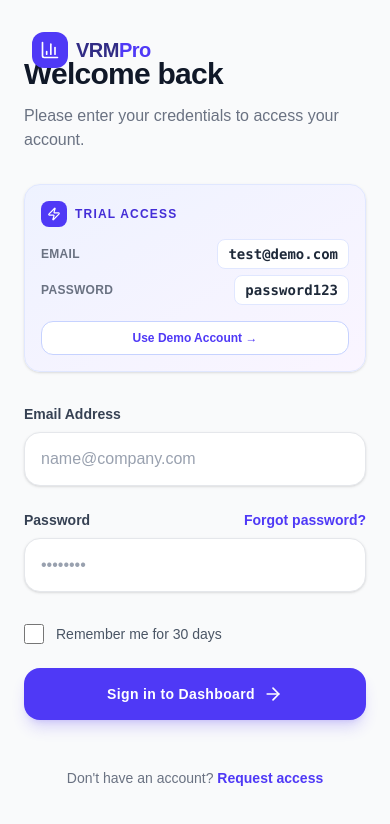
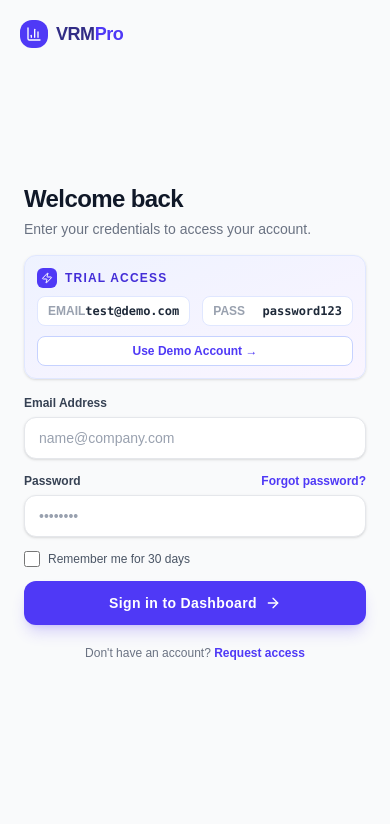
Before and after one commit to ronak1501/InvestorPulse, a Next.js app: page /login in a window 390 px wide. Shown: the top 824 px of the page. Built offline with nearby package versions, Linux system fonts and the light colour scheme.

Commit message:
fix: compact login page to fit in single viewport without scrolling

```diff
--- a/src/app/login/page.tsx
+++ b/src/app/login/page.tsx
@@ -24,114 +24,109 @@ export default function LoginPage() {
     }
 
     return (
-        <div className="flex min-h-screen bg-gray-50">
+        <div className="flex h-screen bg-gray-50 overflow-hidden">
             {/* Left Side - Brand / Visual */}
             <div className="hidden lg:flex lg:w-1/2 relative bg-indigo-900 overflow-hidden">
-                {/* Background decorative elements */}
                 <div className="absolute inset-0 bg-[url('https://www.transparenttextures.com/patterns/cubes.png')] opacity-10 mix-blend-overlay"></div>
                 <div className="absolute -top-24 -left-24 w-96 h-96 bg-indigo-500 rounded-full mix-blend-multiply filter blur-[100px] opacity-60"></div>
                 <div className="absolute bottom-1/4 -right-24 w-96 h-96 bg-cyan-400 rounded-full mix-blend-multiply filter blur-[100px] opacity-40"></div>
 
-                <div className="relative z-10 flex flex-col justify-center p-16 text-white h-full w-full">
-                    <div className="flex items-center gap-3 mb-16">
-                        <div className="bg-white/10 p-3 rounded-2xl backdrop-blur-md border border-white/20 shadow-xl">
-                            <BarChart3 className="w-8 h-8 text-cyan-300" />
+                <div className="relative z-10 flex flex-col justify-center p-10 text-white h-full w-full">
+                    <div className="flex items-center gap-2.5 mb-8">
+                        <div className="bg-white/10 p-2.5 rounded-xl backdrop-blur-md border border-white/20 shadow-xl">
+                            <BarChart3 className="w-6 h-6 text-cyan-300" />
                         </div>
-                        <span className="text-3xl font-extrabold tracking-tight">VRM<span className="text-cyan-300 font-light">Pro</span></span>
+                        <span className="text-2xl font-extrabold tracking-tight">VRM<span className="text-cyan-300 font-light">Pro</span></span>
                     </div>
 
-                    <h1 className="text-5xl font-extrabold leading-tight mb-8 tracking-tight">
+                    <h1 className="text-4xl font-extrabold leading-tight mb-4 tracking-tight">
                         Intelligent Wealth <br /> Management
                     </h1>
-                    <p className="text-lg text-indigo-200 mb-12 max-w-md leading-relaxed font-medium">
+                    <p className="text-sm text-indigo-200 mb-8 max-w-md leading-relaxed font-medium">
                         Access real-time analytics, investor insights, and predictive panic risk models all in one unified dashboard.
                     </p>
 
-                    <div className="space-y-6">
-                        <div className="flex items-center gap-4 text-indigo-50 border border-indigo-800/60 bg-indigo-800/30 p-4 rounded-2xl backdrop-blur-sm max-w-sm border-l-4 border-l-cyan-400">
-                            <div className="bg-indigo-900/50 p-2.5 rounded-xl">
-                                <ShieldCheck className="w-6 h-6 text-cyan-400" />
+                    <div className="space-y-3">
+                        <div className="flex items-center gap-3 text-indigo-50 border border-indigo-800/60 bg-indigo-800/30 p-3 rounded-xl backdrop-blur-sm max-w-sm border-l-4 border-l-cyan-400">
+                            <div className="bg-indigo-900/50 p-2 rounded-lg">
+                                <ShieldCheck className="w-5 h-5 text-cyan-400" />
                             </div>
-                            <span className="font-semibold tracking-wide">Bank-Grade Security</span>
+                            <span className="font-semibold text-sm tracking-wide">Bank-Grade Security</span>
                         </div>
-                        <div className="flex items-center gap-4 text-indigo-50 border border-indigo-800/60 bg-indigo-800/30 p-4 rounded-2xl backdrop-blur-sm max-w-sm border-l-4 border-l-purple-400">
-                            <div className="bg-indigo-900/50 p-2.5 rounded-xl">
-                                <PieChart className="w-6 h-6 text-purple-400" />
+                        <div className="flex items-center gap-3 text-indigo-50 border border-indigo-800/60 bg-indigo-800/30 p-3 rounded-xl backdrop-blur-sm max-w-sm border-l-4 border-l-purple-400">
+                            <div className="bg-indigo-900/50 p-2 rounded-lg">
+                                <PieChart className="w-5 h-5 text-purple-400" />
                             </div>
-                            <span className="font-semibold tracking-wide">Advanced Portfolio Analytics</span>
+                            <span className="font-semibold text-sm tracking-wide">Advanced Portfolio Analytics</span>
                         </div>
                     </div>
                 </div>
             </div>
 
             {/* Right Side - Form */}
-            <div className="flex-1 flex flex-col items-center justify-center p-6 sm:p-12 relative xl:p-24">
+            <div className="flex-1 flex flex-col items-center justify-center px-6 sm:px-10 relative">
                 {/* Mobile brand header */}
-                <div className="absolute top-8 left-8 flex lg:hidden items-center gap-2 text-indigo-900">
-                    <div className="bg-indigo-600 p-2 rounded-xl text-white">
-                        <BarChart3 className="w-5 h-5" />
+                <div className="absolute top-5 left-5 flex lg:hidden items-center gap-2 text-indigo-900">
+                    <div className="bg-indigo-600 p-1.5 rounded-xl text-white">
+                        <BarChart3 className="w-4 h-4" />
                     </div>
-                    <span className="text-xl font-extrabold tracking-tight">VRM<span className="text-indigo-600">Pro</span></span>
+                    <span className="text-lg font-extrabold tracking-tight">VRM<span className="text-indigo-600">Pro</span></span>
                 </div>
 
-                <div className="w-full max-w-[420px]">
-                    <div className="mb-8 lg:mb-10">
-                        <h2 className="text-3xl font-extrabold text-gray-900 mb-3 tracking-tight">Welcome back</h2>
-                        <p className="text-gray-500 font-medium">Please enter your credentials to access your account.</p>
+                <div className="w-full max-w-[400px]">
+                    <div className="mb-4">
+                        <h2 className="text-2xl font-extrabold text-gray-900 mb-1 tracking-tight">Welcome back</h2>
+                        <p className="text-sm text-gray-500 font-medium">Enter your credentials to access your account.</p>
                     </div>
 
                     {/* Demo Credentials Banner */}
-                    <div className="mb-8 rounded-2xl border border-indigo-100 bg-gradient-to-br from-indigo-50 to-purple-50 p-4 shadow-sm">
-                        <div className="flex items-center gap-2 mb-3">
-                            <div className="bg-indigo-600 p-1.5 rounded-lg">
-                                <Zap className="w-3.5 h-3.5 text-white" />
+                    <div className="mb-4 rounded-xl border border-indigo-100 bg-gradient-to-br from-indigo-50 to-purple-50 p-3 shadow-sm">
+                        <div className="flex items-center gap-2 mb-2">
+                            <div className="bg-indigo-600 p-1 rounded-md">
+                                <Zap className="w-3 h-3 text-white" />
                             </div>
                             <span className="text-xs font-bold text-indigo-700 uppercase tracking-widest">Trial Access</span>
                         </div>
-                        <div className="space-y-1.5 mb-4">
-                            <div className="flex items-center justify-between">
-                                <span className="text-xs font-semibold text-gray-500 uppercase tracking-wide">Email</span>
-                                <span className="text-sm font-bold text-gray-800 font-mono bg-white px-2.5 py-1 rounded-lg border border-indigo-100">{DEMO_EMAIL}</span>
+                        <div className="flex items-center gap-3 mb-2.5">
+                            <div className="flex-1 flex items-center justify-between bg-white rounded-lg px-2.5 py-1.5 border border-indigo-100">
+                                <span className="text-xs font-semibold text-gray-400 uppercase">Email</span>
+                                <span className="text-xs font-bold text-gray-800 font-mono">{DEMO_EMAIL}</span>
                             </div>
-                            <div className="flex items-center justify-between">
-                                <span className="text-xs font-semibold text-gray-500 uppercase tracking-wide">Password</span>
-                                <span className="text-sm font-bold text-gray-800 font-mono bg-white px-2.5 py-1 rounded-lg border border-indigo-100">{DEMO_PASSWORD}</span>
+                            <div className="flex-1 flex items-center justify-between bg-white rounded-lg px-2.5 py-1.5 border border-indigo-100">
+                                <span className="text-xs font-semibold text-gray-400 uppercase">Pass</span>
+                                <span className="text-xs font-bold text-gray-800 font-mono">{DEMO_PASSWORD}</span>
                             </div>
                         </div>
                         <button
                             type="button"
                             onClick={fillDemoCredentials}
-                            className="w-full text-center text-xs font-bold text-indigo-600 bg-white border border-indigo-200 hover:bg-indigo-600 hover:text-white hover:border-indigo-600 rounded-xl py-2 transition-all duration-200 active:scale-[0.98]"
+                            className="w-full text-center text-xs font-bold text-indigo-600 bg-white border border-indigo-200 hover:bg-indigo-600 hover:text-white hover:border-indigo-600 rounded-lg py-1.5 transition-all duration-200 active:scale-[0.98]"
                         >
                             Use Demo Account →
                         </button>
                     </div>
 
                     {state.error && (
-                        <div className="mb-8 rounded-2xl bg-red-50 p-4 text-sm text-red-700 border border-red-100 flex items-start shadow-sm">
-                            <div className="flex-shrink-0 mr-3">
-                                <svg className="h-5 w-5 text-red-500" viewBox="0 0 20 20" fill="currentColor">
+                        <div className="mb-3 rounded-xl bg-red-50 p-3 text-xs text-red-700 border border-red-100 flex items-start shadow-sm">
+                            <svg className="h-4 w-4 text-red-500 mr-2 flex-shrink-0 mt-0.5" viewBox="0 0 20 20" fill="currentColor">
                                 <path fillRule="evenodd" d="M10 18a8 8 0 100-16 8 8 0 000 16zM8.707 7.293a1 1 0 00-1.414 1.414L8.586 10l-1.293 1.293a1 1 0 101.414 1.414L10 11.414l1.293 1.293a1 1 0 001.414-1.414L11.414 10l1.293-1.293a1 1 0 00-1.414-1.414L10 8.586 8.707 7.293z" clipRule="evenodd" />
                             </svg>
-                            </div>
-                            <span className="font-medium pt-0.5">{state.error}</span>
+                            <span className="font-medium">{state.error}</span>
                         </div>
                     )}
 
                     {state.message && (
-                        <div className="mb-8 rounded-2xl bg-emerald-50 p-4 text-sm text-emerald-700 border border-emerald-100 flex items-start shadow-sm">
-                            <div className="flex-shrink-0 mr-3">
-                                <svg className="h-5 w-5 text-emerald-500" viewBox="0 0 20 20" fill="currentColor">
+                        <div className="mb-3 rounded-xl bg-emerald-50 p-3 text-xs text-emerald-700 border border-emerald-100 flex items-start shadow-sm">
+                            <svg className="h-4 w-4 text-emerald-500 mr-2 flex-shrink-0 mt-0.5" viewBox="0 0 20 20" fill="currentColor">
                                 <path fillRule="evenodd" d="M10 18a8 8 0 100-16 8 8 0 000 16zm3.707-9.293a1 1 0 00-1.414-1.414L9 10.586 7.707 9.293a1 1 0 00-1.414 1.414l2 2a1 1 0 001.414 0l4-4z" clipRule="evenodd" />
                             </svg>
-                            </div>
-                            <span className="font-medium pt-0.5">{state.message}</span>
+                            <span className="font-medium">{state.message}</span>
                         </div>
                     )}
 
-                    <form className="space-y-6" action={formAction}>
+                    <form className="space-y-3.5" action={formAction}>
                         <div>
-                            <label htmlFor="email" className="block text-sm font-bold text-gray-700 mb-2">
+                            <label htmlFor="email" className="block text-xs font-bold text-gray-700 mb-1.5">
                                 Email Address
                             </label>
                             <input
@@ -140,17 +135,17 @@ export default function LoginPage() {
                                 name="email"
                                 type="email"
                                 required
-                                className="block w-full rounded-2xl border border-gray-200 bg-white px-4 py-3.5 text-gray-900 focus:border-indigo-600 focus:ring-4 focus:ring-indigo-600/10 outline-none transition-all placeholder:text-gray-400 font-medium shadow-sm"
+                                className="block w-full rounded-xl border border-gray-200 bg-white px-3.5 py-2.5 text-sm text-gray-900 focus:border-indigo-600 focus:ring-4 focus:ring-indigo-600/10 outline-none transition-all placeholder:text-gray-400 font-medium shadow-sm"
                                 placeholder="name@company.com"
                             />
                         </div>
 
                         <div>
-                            <div className="flex items-center justify-between mb-2">
-                                <label htmlFor="password" className="block text-sm font-bold text-gray-700">
+                            <div className="flex items-center justify-between mb-1.5">
+                                <label htmlFor="password" className="block text-xs font-bold text-gray-700">
                                     Password
                                 </label>
-                                <Link href="/forgot-password" className="text-sm font-bold text-indigo-600 hover:text-indigo-700 transition-colors">
+                                <Link href="/forgot-password" className="text-xs font-bold text-indigo-600 hover:text-indigo-700 transition-colors">
                                     Forgot password?
                                 </Link>
                             </div>
@@ -160,48 +155,44 @@ export default function LoginPage() {
                                 name="password"
                                 type="password"
                                 required
-                                className="block w-full rounded-2xl border border-gray-200 bg-white px-4 py-3.5 text-gray-900 focus:border-indigo-600 focus:ring-4 focus:ring-indigo-600/10 outline-none transition-all placeholder:text-gray-400 font-medium shadow-sm"
+                                className="block w-full rounded-xl border border-gray-200 bg-white px-3.5 py-2.5 text-sm text-gray-900 focus:border-indigo-600 focus:ring-4 focus:ring-indigo-600/10 outline-none transition-all placeholder:text-gray-400 font-medium shadow-sm"
                                 placeholder="••••••••"
                             />
                         </div>
 
-                        <div className="flex items-center pt-2">
-                            <div className="flex h-5 items-center">
+                        <div className="flex items-center">
                             <input
                                 id="remember-me"
                                 name="remember-me"
                                 type="checkbox"
-                                    className="h-5 w-5 rounded-md border-gray-300 text-indigo-600 focus:ring-indigo-600 transition-colors cursor-pointer"
+                                className="h-4 w-4 rounded border-gray-300 text-indigo-600 focus:ring-indigo-600 transition-colors cursor-pointer"
                             />
-                            </div>
-                            <div className="ml-3 text-sm">
-                                <label htmlFor="remember-me" className="font-medium text-gray-600 cursor-pointer">
+                            <label htmlFor="remember-me" className="ml-2 text-xs font-medium text-gray-600 cursor-pointer">
                                 Remember me for 30 days
                             </label>
-                            </div>
                         </div>
 
                         <button
                             type="submit"
                             disabled={pending}
-                            className="group mt-2 flex w-full justify-center items-center gap-2 rounded-2xl bg-indigo-600 px-4 py-4 text-sm font-bold tracking-wide text-white shadow-lg shadow-indigo-600/20 hover:bg-indigo-700 hover:shadow-indigo-600/30 focus-visible:outline focus-visible:outline-2 focus-visible:outline-offset-2 focus-visible:outline-indigo-600 transition-all active:scale-[0.98] disabled:opacity-70 disabled:active:scale-100"
+                            className="group flex w-full justify-center items-center gap-2 rounded-xl bg-indigo-600 px-4 py-3 text-sm font-bold tracking-wide text-white shadow-lg shadow-indigo-600/20 hover:bg-indigo-700 hover:shadow-indigo-600/30 focus-visible:outline focus-visible:outline-2 focus-visible:outline-offset-2 focus-visible:outline-indigo-600 transition-all active:scale-[0.98] disabled:opacity-70 disabled:active:scale-100"
                         >
                             {pending ? (
                                 <span className="flex items-center gap-2">
-                                    <svg className="animate-spin h-5 w-5 text-white" xmlns="http://www.w3.org/2000/svg" fill="none" viewBox="0 0 24 24"><circle className="opacity-25" cx="12" cy="12" r="10" stroke="currentColor" strokeWidth="4"></circle><path className="opacity-75" fill="currentColor" d="M4 12a8 8 0 018-8V0C5.373 0 0 5.373 0 12h4zm2 5.291A7.962 7.962 0 014 12H0c0 3.042 1.135 5.824 3 7.938l3-2.647z"></path></svg>
+                                    <svg className="animate-spin h-4 w-4 text-white" xmlns="http://www.w3.org/2000/svg" fill="none" viewBox="0 0 24 24"><circle className="opacity-25" cx="12" cy="12" r="10" stroke="currentColor" strokeWidth="4"></circle><path className="opacity-75" fill="currentColor" d="M4 12a8 8 0 018-8V0C5.373 0 0 5.373 0 12h4zm2 5.291A7.962 7.962 0 014 12H0c0 3.042 1.135 5.824 3 7.938l3-2.647z"></path></svg>
                                     Authenticating...
                                 </span>
                             ) : (
                                 <>
                                     Sign in to Dashboard
-                                    <ArrowRight className="w-5 h-5 group-hover:translate-x-1 transition-transform" />
+                                    <ArrowRight className="w-4 h-4 group-hover:translate-x-1 transition-transform" />
                                 </>
                             )}
                         </button>
                     </form>
 
-                    <p className="mt-12 text-center text-sm font-medium text-gray-500">
-                        Don't have an account?{' '}
+                    <p className="mt-5 text-center text-xs font-medium text-gray-500">
+                        Don&apos;t have an account?{' '}
                         <Link href="/register" className="font-bold text-indigo-600 hover:text-indigo-800 transition-colors">
                             Request access
                         </Link>
```
Lines whose indentation alone changed are shown as unchanged.
